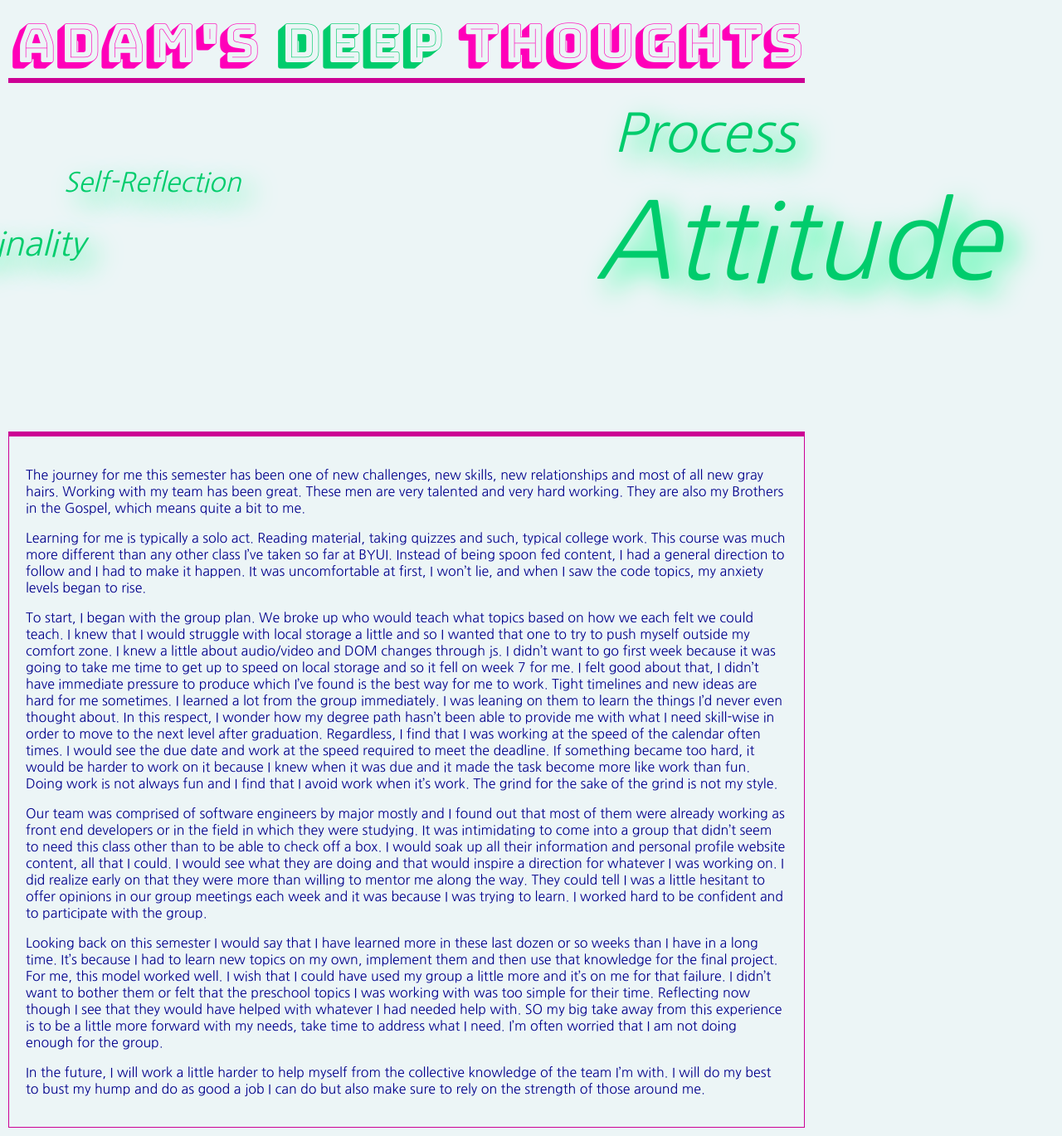
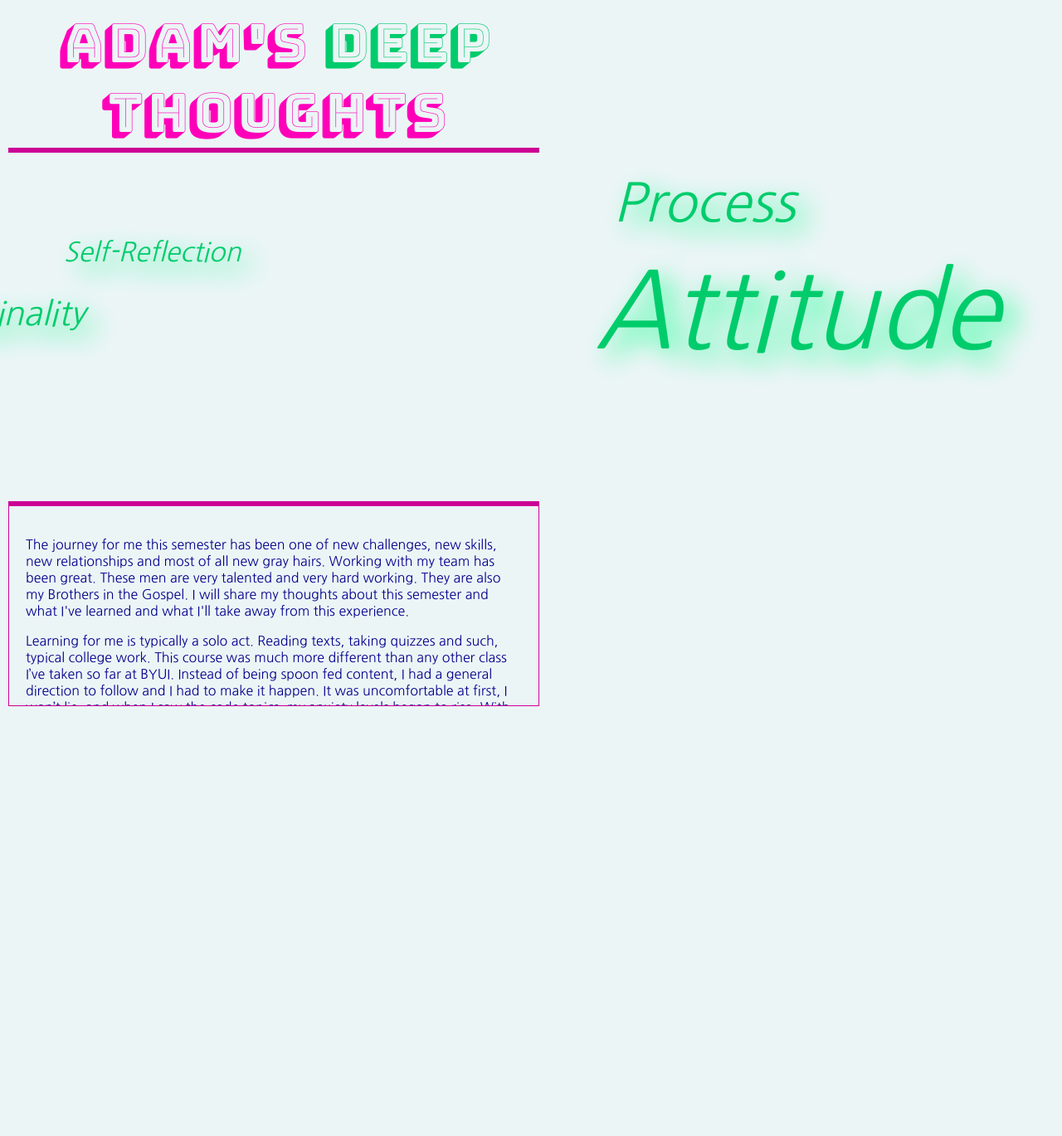
Before and after one commit to Frank-Adam/Frank-Adam.github.io, a PHP site: page /thoughts.html in a window 1280 px wide. Shown: the whole page at 83% size. After the commit the page ends 851 px from the top, so only its background shows below. Run offline with PHP 8.4, Linux system fonts and the light colour scheme.

Commit message:
Add files via upload

```diff
--- a/thoughts.css
+++ b/thoughts.css
@@ -5,7 +5,7 @@ body {
     background-color: #ecf5f6;
     padding: 10px;
     margin: 0px;
-    width: 75%;
+    width: 50%;
 }
 
 #head {
@@ -27,6 +27,7 @@ body {
     border-right: 1px solid #CC0094;
     border-bottom: 1px solid #CC0094;
     padding: 20px;
+    height: 200px;
     overflow: scroll;
     color: darkblue;
 }
--- a/thoughts.html
+++ b/thoughts.html
@@ -26,12 +26,12 @@
     </div>
     <br>
 <div id="txtContainer">
-    <p>The journey for me this semester has been one of new challenges, new skills, new relationships and most of all new gray hairs. Working with my team has been great. These men are very talented and very hard working. They are also my Brothers in the Gospel, which means quite a bit to me.</p>
-    <p>Learning for me is typically a solo act. Reading material, taking quizzes and such, typical college work. This course was much more different than any other class I’ve taken so far at BYUI. Instead of being spoon fed content, I had a general direction to follow and I had to make it happen. It was uncomfortable at first, I won’t lie, and when I saw the code topics, my anxiety levels began to rise.</p>
-    <p>To start, I began with the group plan. We broke up who would teach what topics based on how we each felt we could teach. I knew that I would struggle with local storage a little and so I wanted that one to try to push myself outside my comfort zone. I knew a little about audio/video and DOM changes through js. I didn’t want to go first week because it was going to take me time to get up to speed on local storage and so it fell on week 7 for me. I felt good about that, I didn’t have immediate pressure to produce which I’ve found is the best way for me to work. Tight timelines and new ideas are hard for me sometimes. I learned a lot from the group immediately. I was leaning on them to learn the things I’d never even thought about. In this respect, I wonder how my degree path hasn’t been able to provide me with what I need skill-wise in order to move to the next level after graduation. Regardless, I find that I was working at the speed of the calendar often times. I would see the due date and work at the speed required to meet the deadline. If something became too hard, it would be harder to work on it because I knew when it was due and it made the task become more like work than fun. Doing work is not always fun and I find that I avoid work when it’s work. The grind for the sake of the grind is not my style.</p>
+    <p>The journey for me this semester has been one of new challenges, new skills, new relationships and most of all new gray hairs. Working with my team has been great. These men are very talented and very hard working. They are also my Brothers in the Gospel. I will share my thoughts about this semester and what I've learned and what I'll take away from this experience.</p>
+    <p>Learning for me is typically a solo act. Reading texts, taking quizzes and such, typical college work. This course was much more different than any other class I’ve taken so far at BYUI. Instead of being spoon fed content, I had a general direction to follow and I had to make it happen. It was uncomfortable at first, I won’t lie, and when I saw the code topics, my anxiety levels began to rise. With each passing week and as deadlines closed in, I could feel the pressure to perform. I tackled the "easy" stuff first, just to get the ball rolling. Then I would chip away at the harder tasks, making effort to at least contribute something each day.</p>
+    <p>In our group, we broke up who would teach what topics based on how we each felt we could teach. I knew that I would struggle with local storage a little and so I wanted that one to try to push myself outside my comfort zone. I knew a little about audio/video and DOM changes through js. I didn’t want to go first week because it was going to take me time to get up to speed on local storage and so it fell on week 7 for me. I felt good about that, I didn’t have immediate pressure to produce which I’ve found is the best way for me to work. Tight timelines and new ideas are hard for me sometimes. I learned a lot from the group immediately. I was leaning on them to learn the things I’d never even thought about. In this respect, I wonder how my degree path hasn’t been able to provide me with what I need skill-wise in order to move to the next level after graduation. Regardless, I find that I was working at the speed of the calendar often times. I would see the due date and work at the speed required to meet the deadline. If something became too hard, it would be harder to work on it because I knew when it was due and it made the task become more like work than fun. Doing work is not always fun and I find that I avoid work when it’s work. The grind for the sake of the grind is not my style.</p>
     <p>Our team was comprised of software engineers by major mostly and I found out that most of them were already working as front end developers or in the field in which they were studying. It was intimidating to come into a group that didn’t seem to need this class other than to be able to check off a box. I would soak up all their information and personal profile website content, all that I could. I would see what they are doing and that would inspire a direction for whatever I was working on. I did realize early on that they were more than willing to mentor me along the way. They could tell I was a little hesitant to offer opinions in our group meetings each week and it was because I was trying to learn. I worked hard to be confident and to participate with the group.</p>
     <p>Looking back on this semester I would say that I have learned more in these last dozen or so weeks than I have in a long time. It’s because I had to learn new topics on my own, implement them and then use that knowledge for the final project. For me, this model worked well. I wish that I could have used my group a little more and it’s on me for that failure. I didn’t want to bother them or felt that the preschool topics I was working with was too simple for their time. Reflecting now though I see that they would have helped with whatever I had needed help with. SO my big take away from this experience is to be a little more forward with my needs, take time to address what I need. I’m often worried that I am not doing enough for the group.</p>
-    <p>In the future, I will work a little harder to help myself from the collective knowledge of the team I’m with. I will do my best to bust my hump and do as good a job I can do but also make sure to rely on the strength of those around me.</p>
+    <p>In the future, I will work a little harder to help myself from the collective knowledge of the team I’m with. I will do my best to bust my hump and do as good a job I can do but also make sure to rely on the strength of those around me. It's not often that I get the opportunity to work with such talented people, so I need to learn from them. I need to find out the pattern of success they've taken and take that same path. All in all, great semester and I look forward to taking all of my new skills and to keep building on them as I work towards graduation and after.</p>
 </div>
 </body>
 </html>
```
